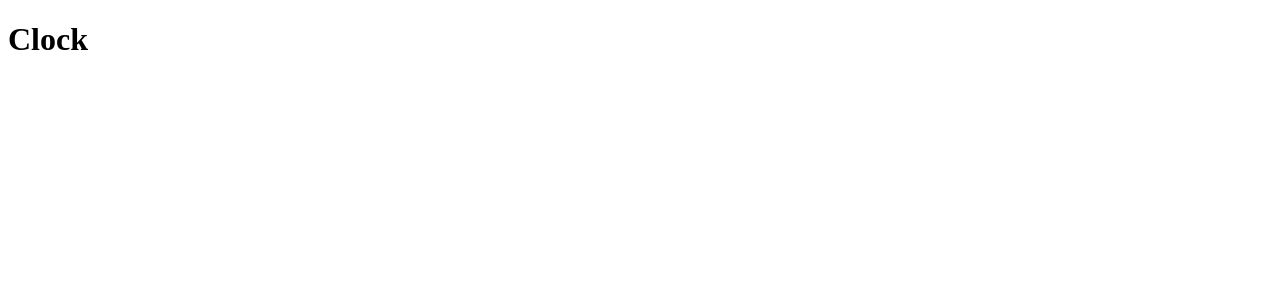
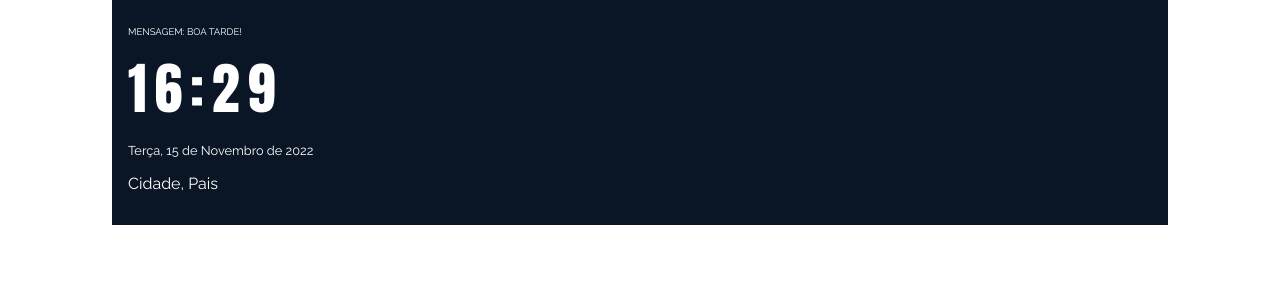
Before and after one commit to Arydiane/clock, a React (Create React App) app: page / in a window 1280 px wide. Shown: the top 300 px of the page. Built offline with nearby package versions, Linux system fonts and the light colour scheme.

Commit message:
adiciona componente clock

```diff
--- a/src/App.js
+++ b/src/App.js
@@ -1,8 +1,10 @@
+import 'styles/base.scss'
+import Clock from "components/Clock";
 
 function App() {
   return (
     <div className="App">
-      <h1>Clock</h1>
+      <Clock />
     </div>
   );
 }
--- /dev/null
+++ b/src/components/Clock/Clock.module.scss
@@ -0,0 +1,27 @@
+@import 'styles/_variables';
+
+.clock {
+
+    &__container {
+        background-color: $background-color-night;
+        width: 80vw;
+        margin: 0 auto;
+        padding: 1rem;
+    }
+
+    &__greeting {
+        text-transform: uppercase;
+        font-size: 0.6rem;
+    }
+
+    &__time {
+        margin: 0.5rem 0;
+        font-family: $font-bold;
+        font-size: 3.5rem;
+        letter-spacing: 0.5rem;
+    }
+
+    &__date {
+        font-size: 0.8rem;
+    }
+}
--- /dev/null
+++ b/src/components/Clock/index.jsx
@@ -0,0 +1,27 @@
+import React from "react";
+import styles from "./Clock.module.scss"
+
+export default function Clock(){
+
+    let now = new Date()
+
+    const months = ['Janeiro', 'Fevereiro', 'Março', 'Abril', 'Maio', 'Junho', 'Julho', 'Agosto', 'Setembro', 'Outubro', 'Novembro', 'Dezembro']
+    const daysWeek = ['Domingo', 'Segunda', 'Terça', 'Quarta', 'Quinta', 'Sexta', 'Sábado']
+
+    const day = now.getDate()
+    const month = now.getMonth()
+    const year = now.getFullYear()
+    const dayWeek = now.getDay()
+    const hour = now.getHours()
+    const min = now.getMinutes()
+
+    return (
+        <section className={styles.clock__container}>
+            <p className={styles.clock__greeting}>Mensagem: Boa tarde!</p>
+            <p className={styles.clock__time}>{hour}:{min}</p>
+            <p className={styles.clock__date}>{daysWeek[dayWeek]}, {day} de {months[month]} de {year}</p>
+            <p className={styles.clock__location}>Cidade, Pais</p>
+
+        </section>
+    )
+}
```
Also changed, not shown: src/assets/images/day-small.jpg (added), src/assets/images/night-small.jpg (added).
